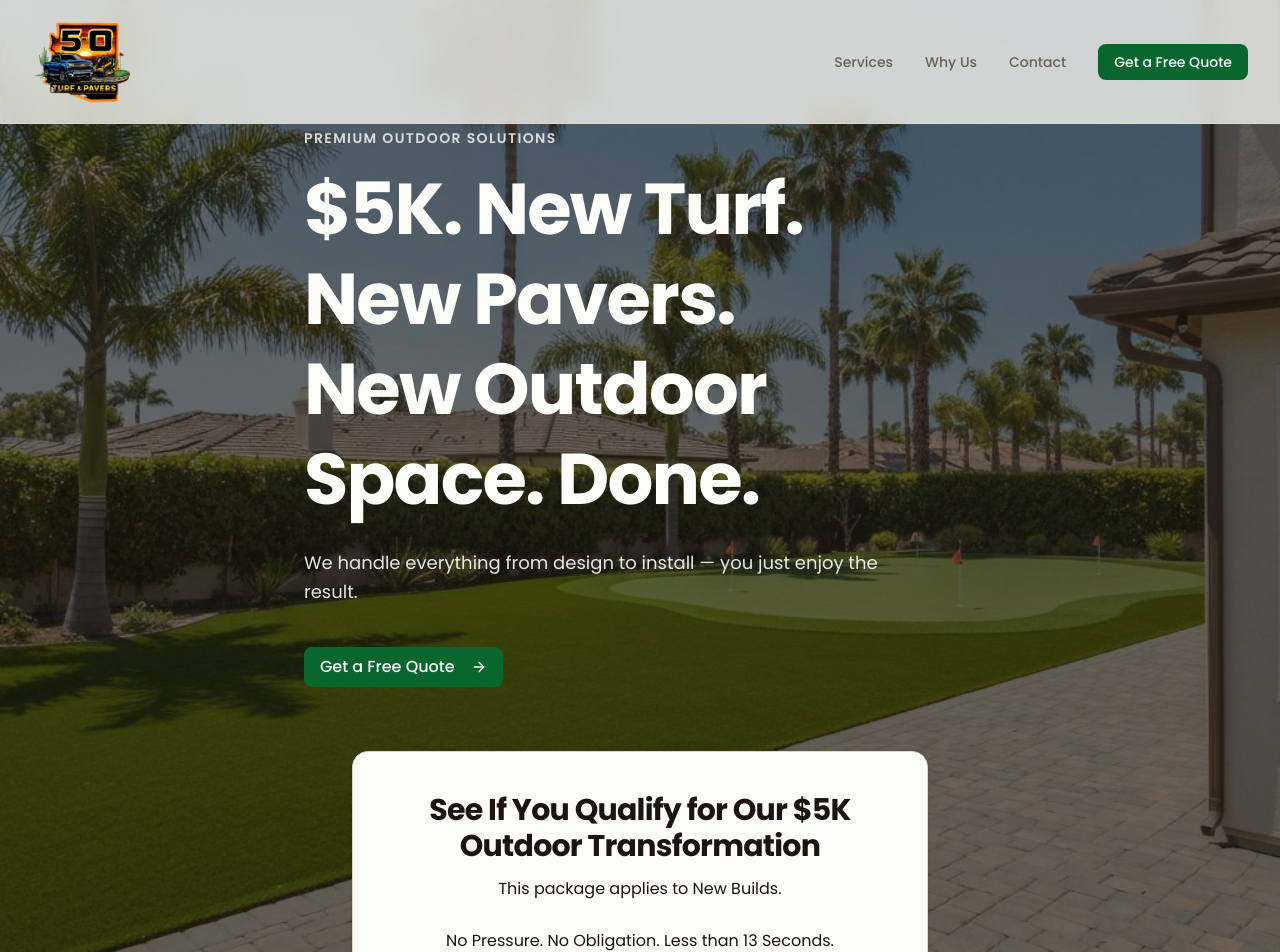
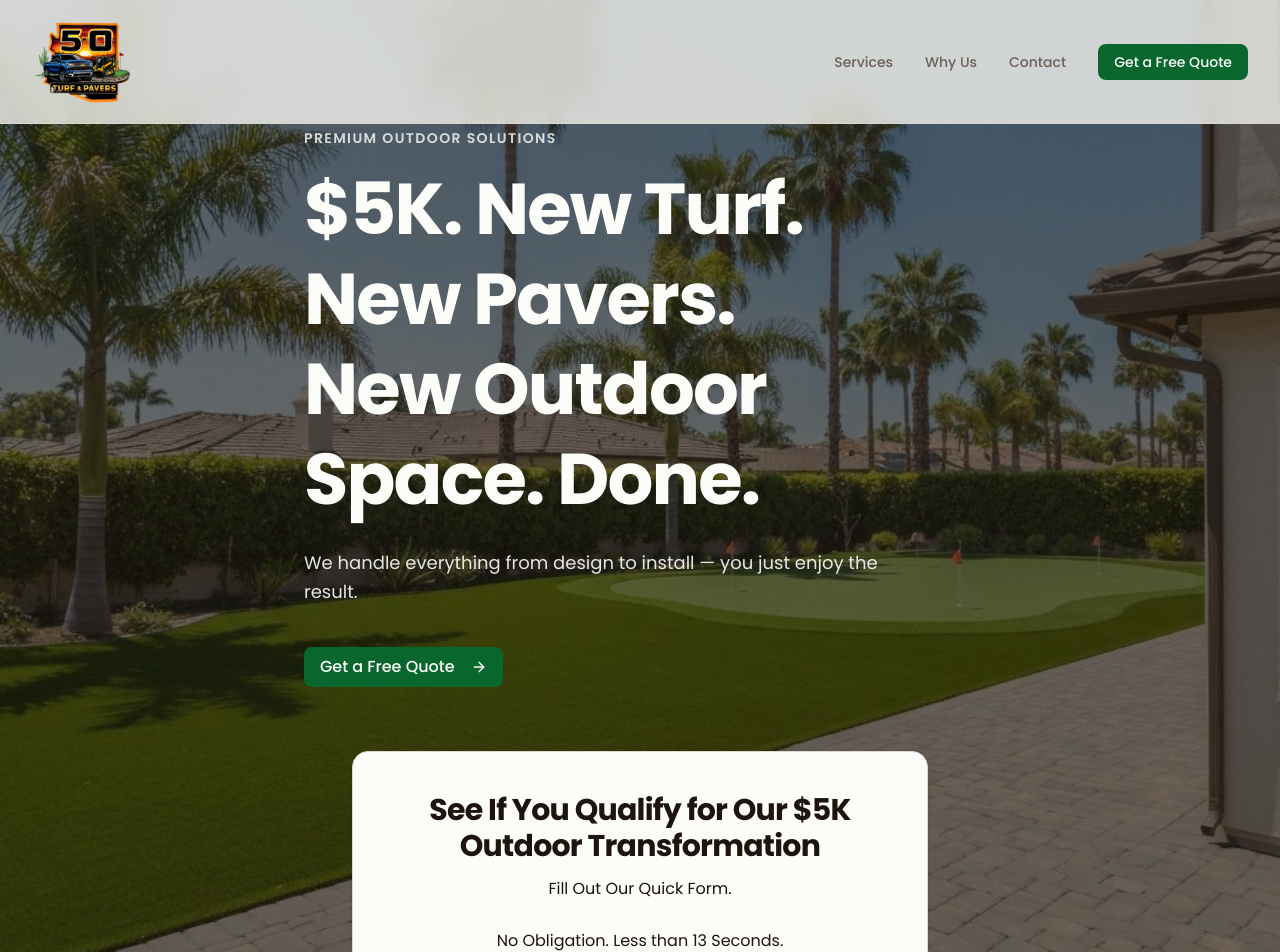
Before and after one commit to Fbet590/5-O-v2, a Next.js app: page / in a window 1280 px wide. Shown: the top 952 px of the page. Built offline with nearby package versions, Linux system fonts and the light colour scheme.

Commit message:
feat: update lead form description for clarity
Updated form instructions to simplify and clarify the process

Co-authored-by: Fbet590 <271462897+Fbet590@users.noreply.github.com>

```diff
--- a/components/lead-form.tsx
+++ b/components/lead-form.tsx
@@ -318,10 +318,10 @@ export function LeadForm() {
                 See If You Qualify for Our $5K Outdoor Transformation
               </h2>
               <p className="mt-3 text-foreground leading-relaxed">
-                This package applies to New Builds.
+                Fill Out Our Quick Form.
                 <br />
                 <br />
-                No Pressure. No Obligation. Less than 13 Seconds.
+                No Obligation. Less than 13 Seconds.
               </p>
             </div>
             {submitted ? (
```
